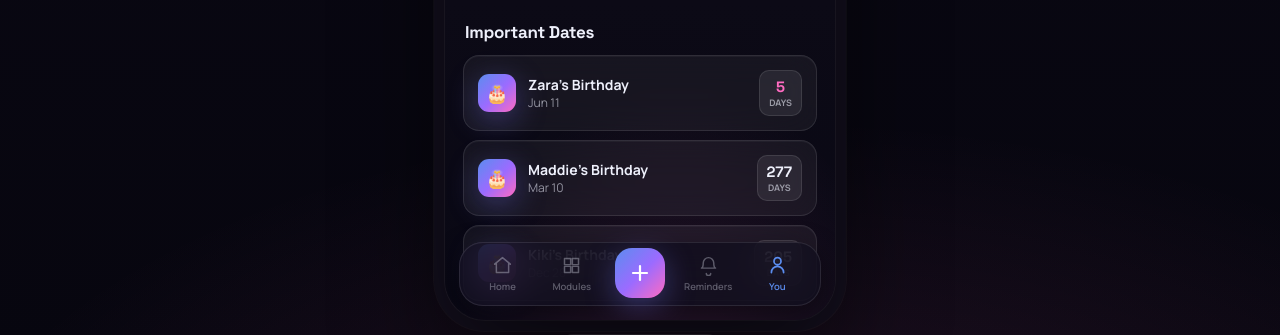
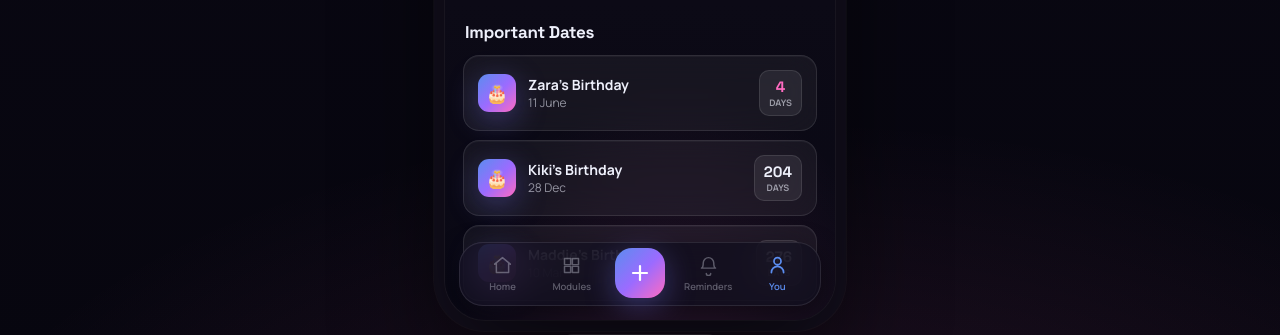
Before and after one commit to KoAeon/Propel, a Next.js app: page /you in a window 1280 px wide. Shown: the part 480-815 px from the top of the page. Built offline with nearby package versions, Linux system fonts and the light colour scheme; no server answers.

Commit message:
Wire Important Dates to live People data, remove hardcoded birthdays
https://claude.ai/code/session_01AankBzPqcwnrxwgWafuiBy

```diff
--- a/app/(app)/you/page.tsx
+++ b/app/(app)/you/page.tsx
@@ -8,9 +8,23 @@ import { T } from '@/lib/theme'
 
 const FONT_DISPLAY = "'Space Grotesk', 'Manrope', system-ui, sans-serif"
 
+function daysUntilBirthday(dob: string): { date: string; days: number } {
+  const d = new Date(dob + 'T12:00:00')
+  const today = new Date(); today.setHours(0, 0, 0, 0)
+  let next = new Date(today.getFullYear(), d.getMonth(), d.getDate())
+  if (next < today) next = new Date(today.getFullYear() + 1, d.getMonth(), d.getDate())
+  const days = Math.round((next.getTime() - today.getTime()) / 86400000)
+  const date = next.toLocaleDateString('en-AU', { day: 'numeric', month: 'short' })
+  return { date, days }
+}
+
 export default function You() {
-  const { habits } = useApp()
-  const bestStreak = Math.max(...habits.map(h => h.streak))
+  const { habits, people } = useApp()
+  const bestStreak = habits.length ? Math.max(...habits.map(h => h.streak)) : 0
+  const birthdays = people
+    .filter(p => p.dob)
+    .map(p => ({ name: p.name, ...daysUntilBirthday(p.dob!) }))
+    .sort((a, b) => a.days - b.days)
 
   return (
     <div>
@@ -59,11 +73,7 @@ export default function You() {
         Important Dates
       </div>
       <div style={{ display: 'flex', flexDirection: 'column', gap: 9 }}>
-        {[
-          { name: 'Zara', date: 'Jun 11', days: 5 },
-          { name: 'Maddie', date: 'Mar 10', days: 277 },
-          { name: 'Kiki', date: 'Dec 28', days: 205 },
-        ].map(b => (
+        {birthdays.map(b => (
           <Card key={b.name} pad={14} radius={16} style={{ display: 'flex', alignItems: 'center', gap: 12 }}>
             <div style={{ width: 38, height: 38, borderRadius: 11, background: T.grad, display: 'flex', alignItems: 'center', justifyContent: 'center', fontSize: 18, boxShadow: T.glow }}>
               🎂
@@ -78,6 +88,11 @@ export default function You() {
             </div>
           </Card>
         ))}
+        {birthdays.length === 0 && (
+          <div style={{ padding: '20px 0', textAlign: 'center', color: T.faint, fontSize: 13 }}>
+            Add birthdays in People to see them here
+          </div>
+        )}
       </div>
     </div>
   )
```
